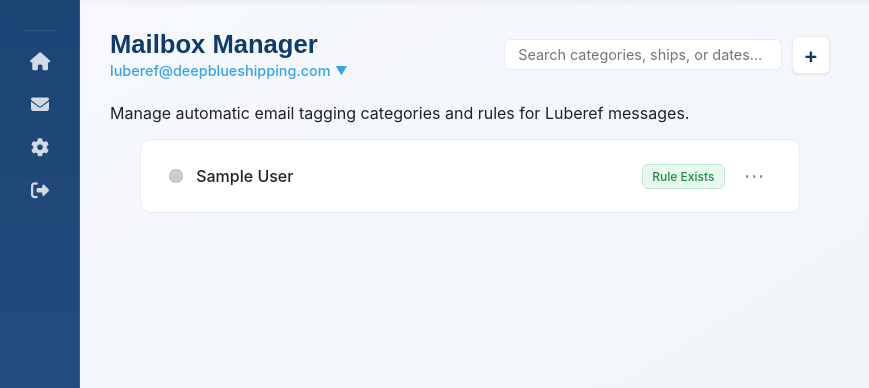
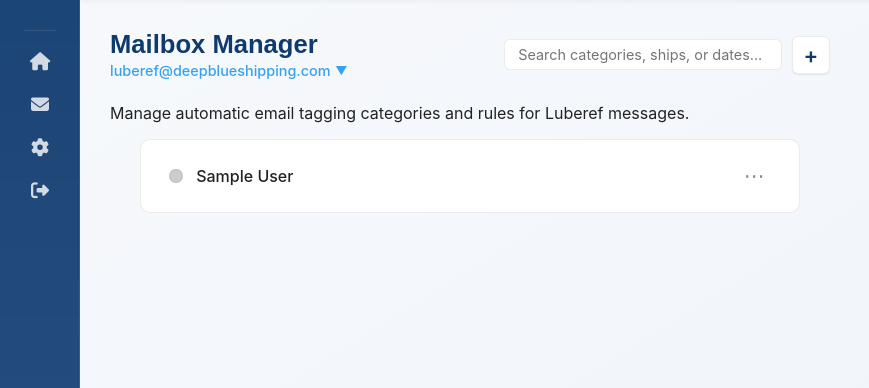
Before and after one commit to RayWalsh/Deepblue_demuro, a Flask app: page /email/ in a window 1280 px wide. Shown: the part 60-448 px from the top of the page, without its empty margins (0-869 px from the left). Run offline with Flask 3, Linux system fonts and the light colour scheme; the visitor is signed in with stand-in values (Sample User, id 1); a database or web service that is not in the repository returns one stand-in record (values such as "Sample title"); data that the repository does not hold is empty.

Commit message:
🧩 Clean up old status pills from email_rules.html
Removed redundant Rule Exists / No Rule labels. Now relies solely on dynamic color-dot system for cleaner design.

```diff
--- a/templates/email_rules.html
+++ b/templates/email_rules.html
@@ -48,7 +48,12 @@
 
       <article class="card" data-search="{{ cat.displayName | lower }}">
         <div class="card-header">
-          <span class="color-dot" style="background-color: {{ hex }}"></span>
+
+          {% if cat.rule_exists %}
+            <span class="color-dot" style="background-color: {{ hex }}"></span>
+          {% else %}
+            <span class="color-dot no-rule"></span>
+          {% endif %}
 
           <!-- Title opens modal pre-filled -->
           <a href="#" class="card-title edit-category"
@@ -58,12 +63,6 @@
              data-color="{{ cat.color }}">
             {{ cat.displayName }}
           </a>
-
-          {% if cat.rule_exists %}
-            <span class="status-pill status-ok">Rule Exists</span>
-          {% else %}
-            <span class="status-pill status-missing">No Rule</span>
-          {% endif %}
 
           <div class="kebab-wrap">
             <button class="kebab-btn" aria-haspopup="true" aria-expanded="false" title="More actions">⋯</button>
```
